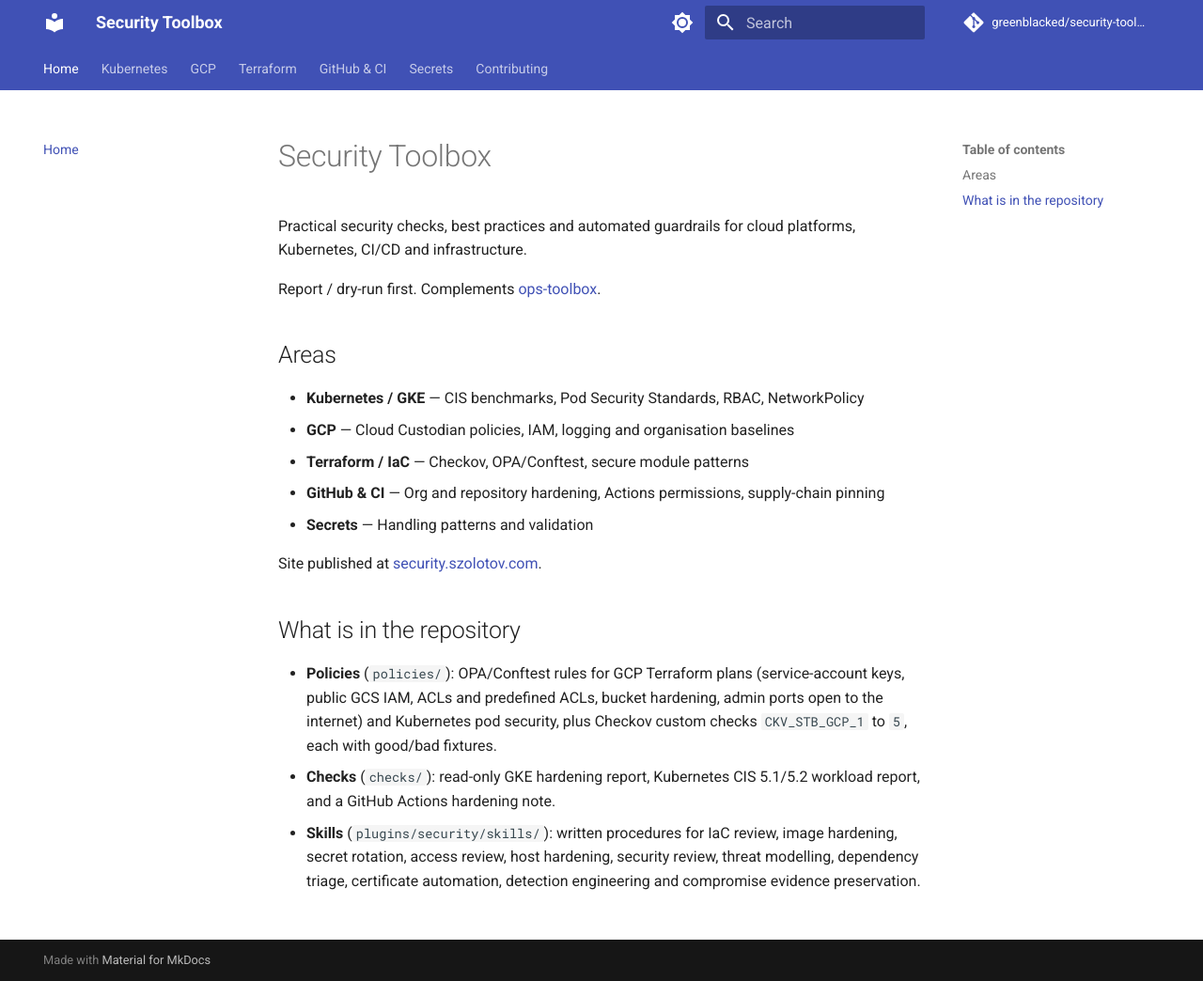
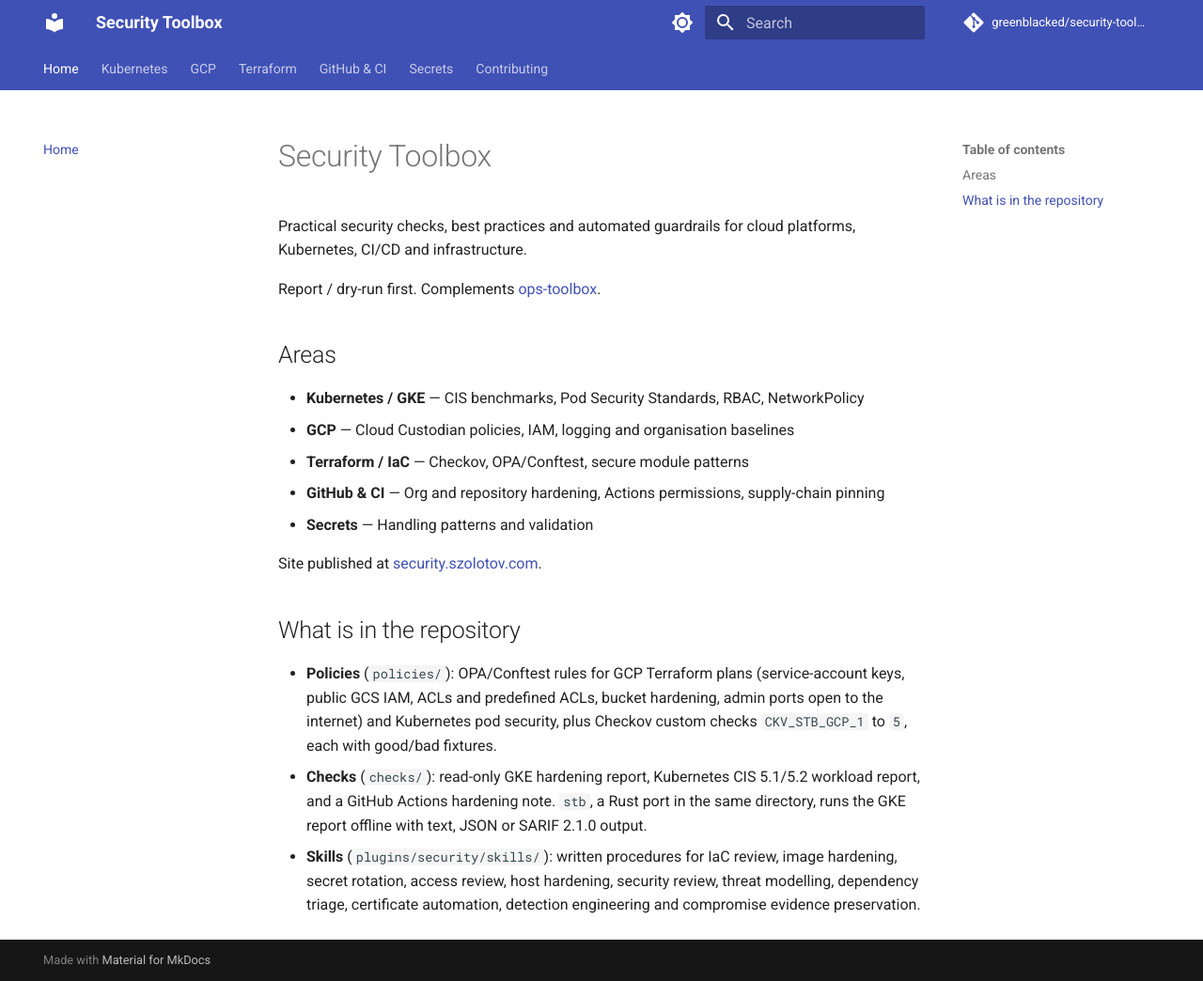
Before and after one commit to greenblacked/security-toolbox, an MkDocs documentation site: the page built from docs/index.md, in a window 1280 px wide and 1044 px high. Shown: the whole window at 94% size. Built offline with MkDocs 1.6.1 and Material for MkDocs 9.7.7, drawn with Linux system fonts in a browser that asks for light colours; comment, search, counter and statistics services are not loaded.

Commit message:
docs: mention stb in the docs index and contributing guide

```diff
--- a/docs/index.md
+++ b/docs/index.md
@@ -17,5 +17,5 @@ Site published at [security.szolotov.com](https://security.szolotov.com).
 ## What is in the repository
 
 - **Policies** (`policies/`): OPA/Conftest rules for GCP Terraform plans (service-account keys, public GCS IAM, ACLs and predefined ACLs, bucket hardening, admin ports open to the internet) and Kubernetes pod security, plus Checkov custom checks `CKV_STB_GCP_1` to `5`, each with good/bad fixtures.
-- **Checks** (`checks/`): read-only GKE hardening report, Kubernetes CIS 5.1/5.2 workload report, and a GitHub Actions hardening note.
+- **Checks** (`checks/`): read-only GKE hardening report, Kubernetes CIS 5.1/5.2 workload report, and a GitHub Actions hardening note. `stb`, a Rust port in the same directory, runs the GKE report offline with text, JSON or SARIF 2.1.0 output.
 - **Skills** (`plugins/security/skills/`): written procedures for IaC review, image hardening, secret rotation, access review, host hardening, security review, threat modelling, dependency triage, certificate automation, detection engineering and compromise evidence preservation.
```
Also changed, not shown: docs/contributing.md (+1 -0 lines).
